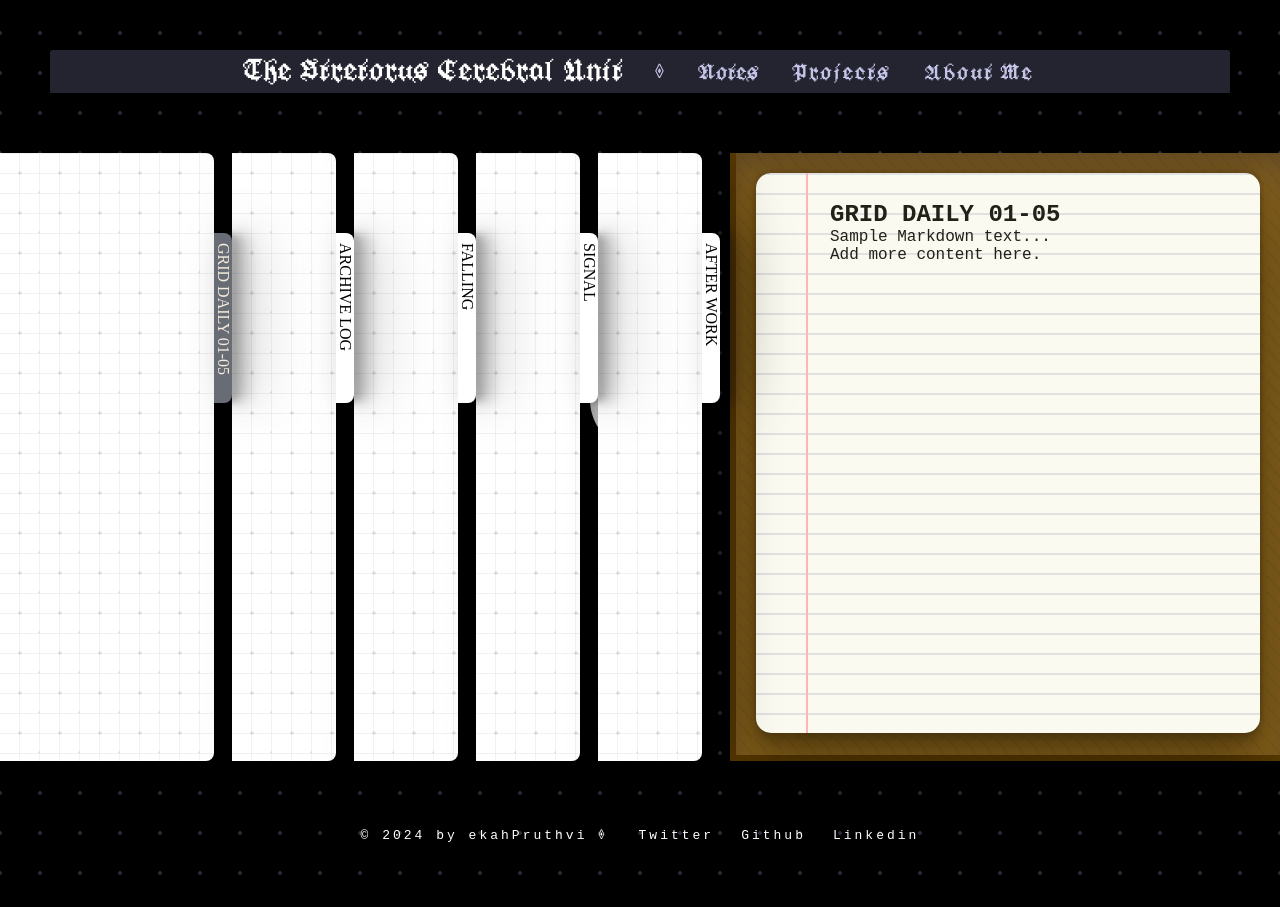
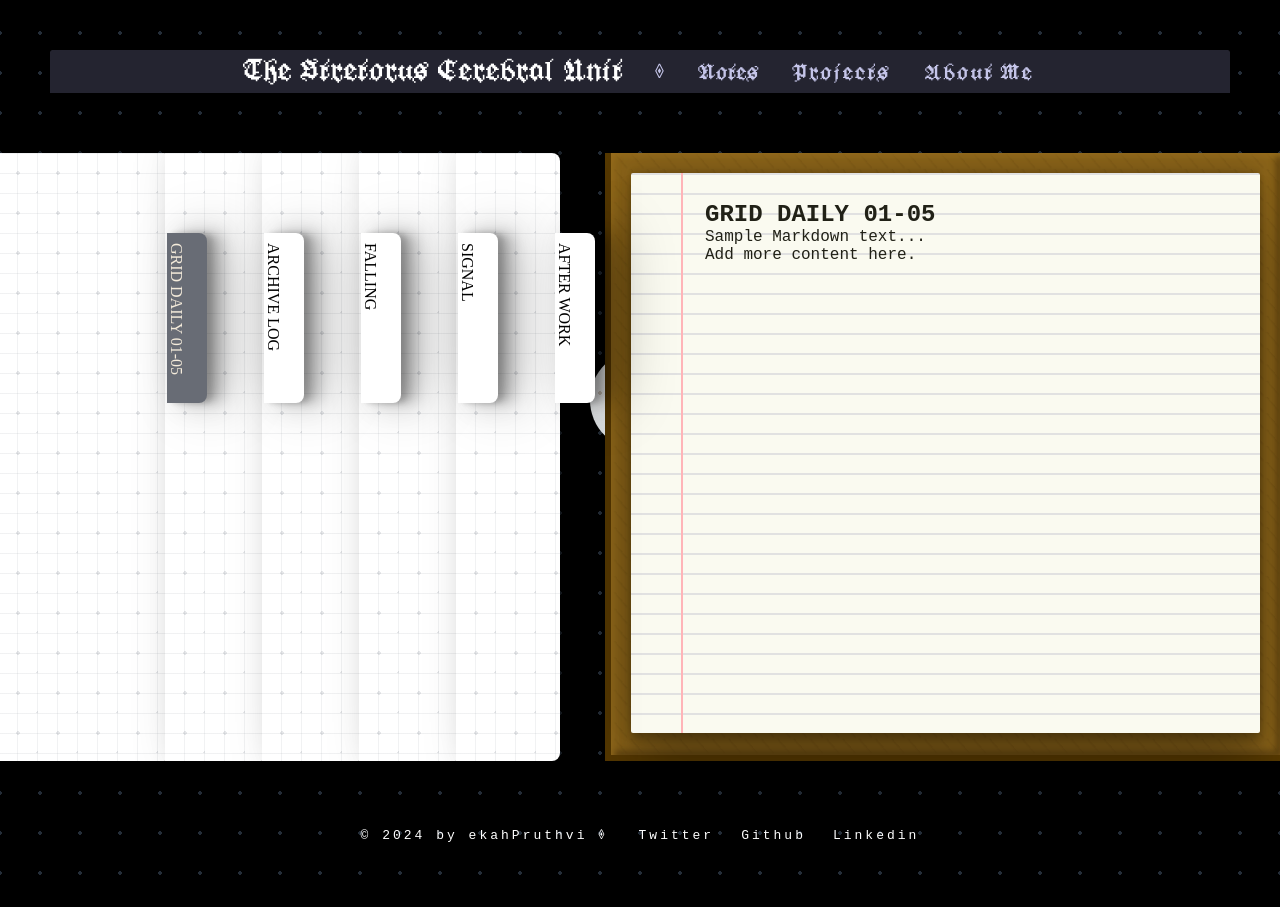
Before and after one commit to ekahPruthvi/StertorusPages, a plain HTML site: page blogs/notes.html in a window 1280 px wide. Drawn offline with Linux system fonts and the light colour scheme.

Commit message:
base for folders and book

```diff
--- a/blogs/l_style.css
+++ b/blogs/l_style.css
@@ -301,10 +301,11 @@ a{
   background-color: white;
   /* border-style: solid; */
   height: 20vh;
+  width: 40px;
+  margin-left: -5px;
   border-bottom-right-radius: 8px;
   border-top-right-radius: 8px;
   padding-top: 10px;
-  /* border-color: #686c75; */
   box-shadow:
     rgba(0, 0, 0, 0.25) 24px 0px 55px,
     rgba(0, 0, 0, 0.12) 12px 0px 30px,
@@ -321,6 +322,7 @@ a{
   background-color: white;
   border-bottom-right-radius: 8px;
   border-top-right-radius: 8px;
+  margin-left: -42px;
   background-image: repeating-linear-gradient(
       0deg,
       transparent,
@@ -386,7 +388,6 @@ a{
   width: 200px;
 }
 
-/* Folder content styling */
 .folder-content-container {
   flex: 1;
   position: relative;
@@ -405,7 +406,7 @@ a{
   );
   background-size: 1em 1em;
   background-repeat: space;
-  box-shadow: rgba(50, 50, 93, 0.25) 0px 30px 60px -12px inset, rgba(0, 0, 0, 0.3) 0px 18px 36px -18px inset;
+  box-shadow: rgb(156, 113, 31) 3px 3px 6px 0px inset, rgb(95, 67, 16) -3px -3px 6px 1px inset;
 }
 
 .folder-content {
@@ -418,7 +419,7 @@ a{
   height: 70vh;
   background: rgb(250, 250, 240);
   box-shadow: 4px 0 44px 0 rgba(44,44,44,0.06);
-  border-radius: 15px;
+  border-radius: 2px;
   margin: 20px 20px 0px 20px;
   z-index: 1;
   animation: folder-expand 0.5s cubic-bezier(.44,.58,.58,1.17);
```
